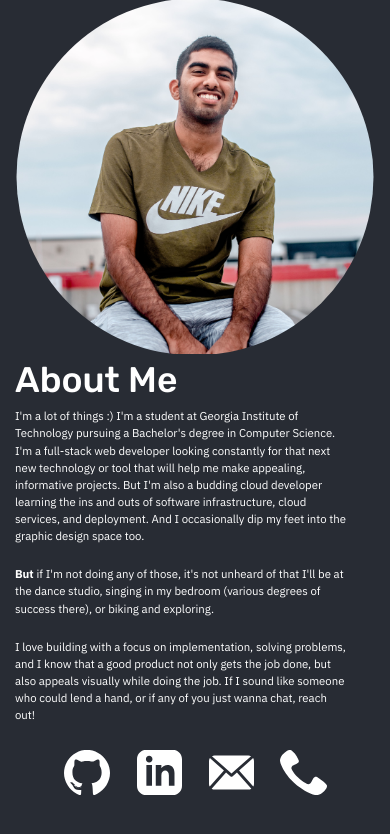
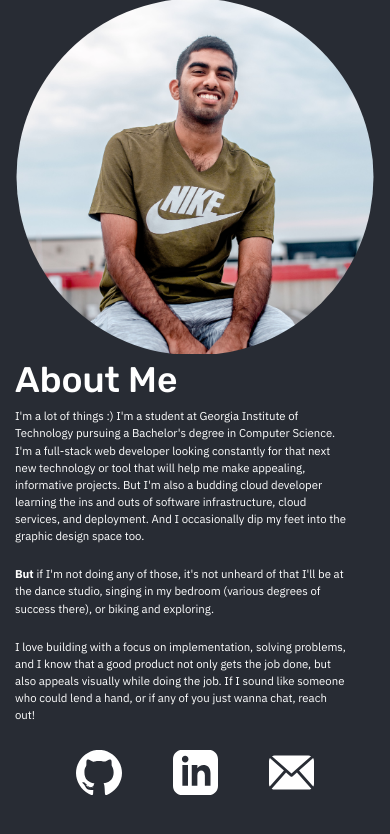
Before and after one commit to Varun-Kulkarni/Varun-Kulkarni.github.io, a React (Create React App) app in the folder vkulkarnipage/: page / in a window 390 px wide. Shown: the top 834 px of the page. Built offline with nearby package versions, Linux system fonts and the light colour scheme.

Commit message:
removed phone icon

```diff
--- a/vkulkarnipage/src/about/AboutSection.js
+++ b/vkulkarnipage/src/about/AboutSection.js
@@ -3,7 +3,6 @@ import './aboutSection.css';
 import gitSvg from './icons/gitLogo.svg';
 import mailSvg from './icons/mailto.svg';
 import linkedinSvg from './icons/linkedin.svg';
-import phoneSvg from './icons/phone.svg';
 
 const portrait = require('./portrait/portrait-square-full.jpg');
 class AboutSection extends Component {
@@ -26,10 +25,9 @@ class AboutSection extends Component {
                     </div>
                     <br></br>
                     <div className="mx-auto contacts-container">
-                        <a href="https://github.com/Varun-Kulkarni" className="contact-icon" style={{backgroundImage: `url(${gitSvg})`}}></a>
-                        <a href="https://www.linkedin.com/in/varunkulkarni18/"className="contact-icon" style={{backgroundImage: `url(${linkedinSvg})`}}></a>
-                        <a href="mailto:kulkarni.varun22@gmail.com" className="contact-icon" style={{backgroundImage: `url(${mailSvg})`}}></a>
-                        <a href="tel:703-946-2874" className="contact-icon" style={{backgroundImage: `url(${phoneSvg})`}}></a>
+                        <a href="https://github.com/Varun-Kulkarni" className="contact-icon" style={{backgroundImage: `url(${gitSvg})`}}><span>Click to Access Github</span></a>
+                        <a href="https://www.linkedin.com/in/varunkulkarni18/"className="contact-icon" style={{backgroundImage: `url(${linkedinSvg})`}}><span>Click to Access LinkedIn</span></a>
+                        <a href="mailto:kulkarni.varun22@gmail.com" className="contact-icon" style={{backgroundImage: `url(${mailSvg})`}}><span>Click to send e-mail</span></a>
                     </div>
                 </div>
             </div>
--- a/vkulkarnipage/src/about/aboutSection.css
+++ b/vkulkarnipage/src/about/aboutSection.css
@@ -42,6 +42,13 @@
         height: inherit;
     }
 }
+a span {
+    height: 1px;
+    width: 1px;
+    position: absolute;
+    overflow: hidden;
+    top: -10px;
+}
 /* @media screen and (max-height: 50em) {
     .row {
         height: inherit;
```
Also changed, not shown: vkulkarnipage/src/about/icons/phone.svg (deleted).
